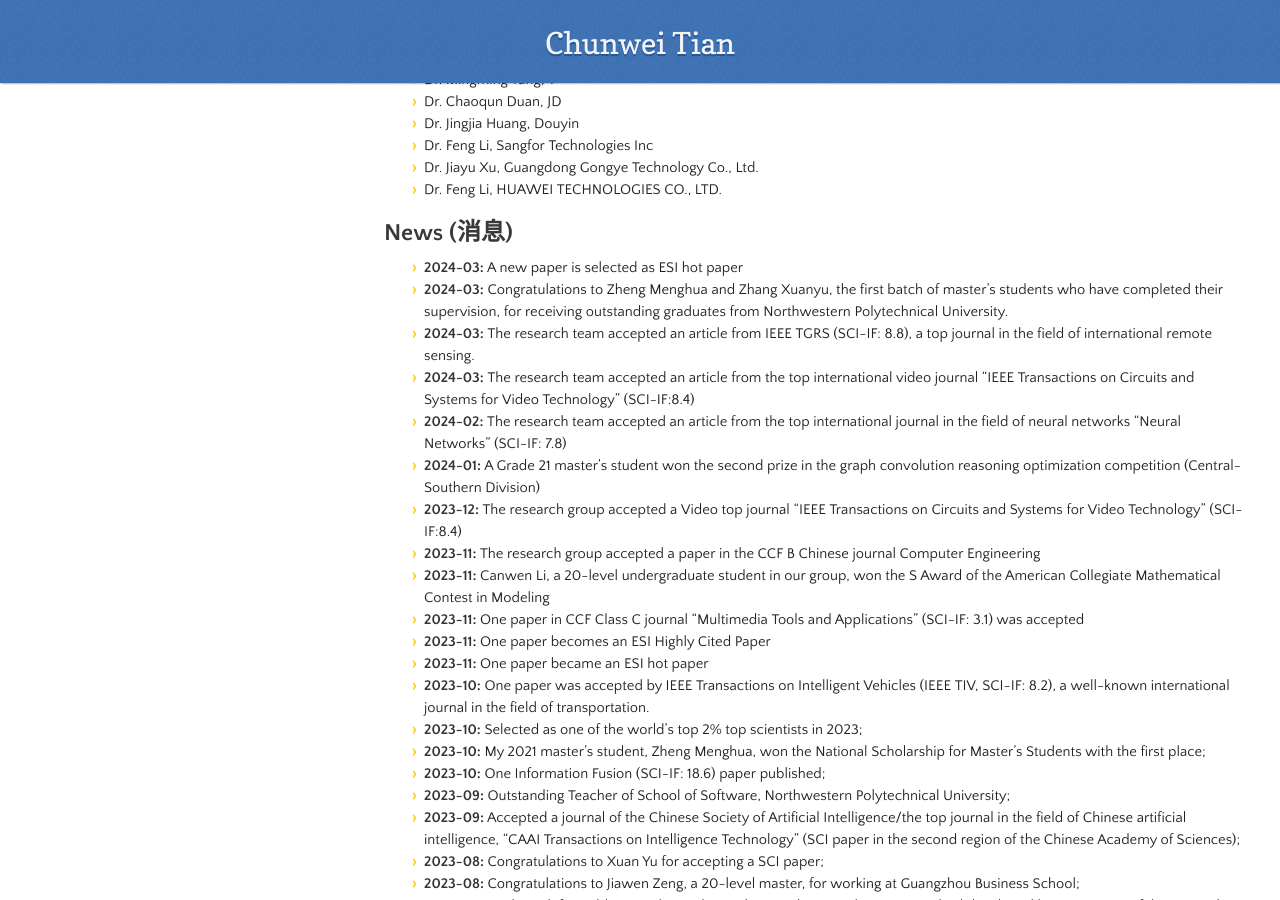
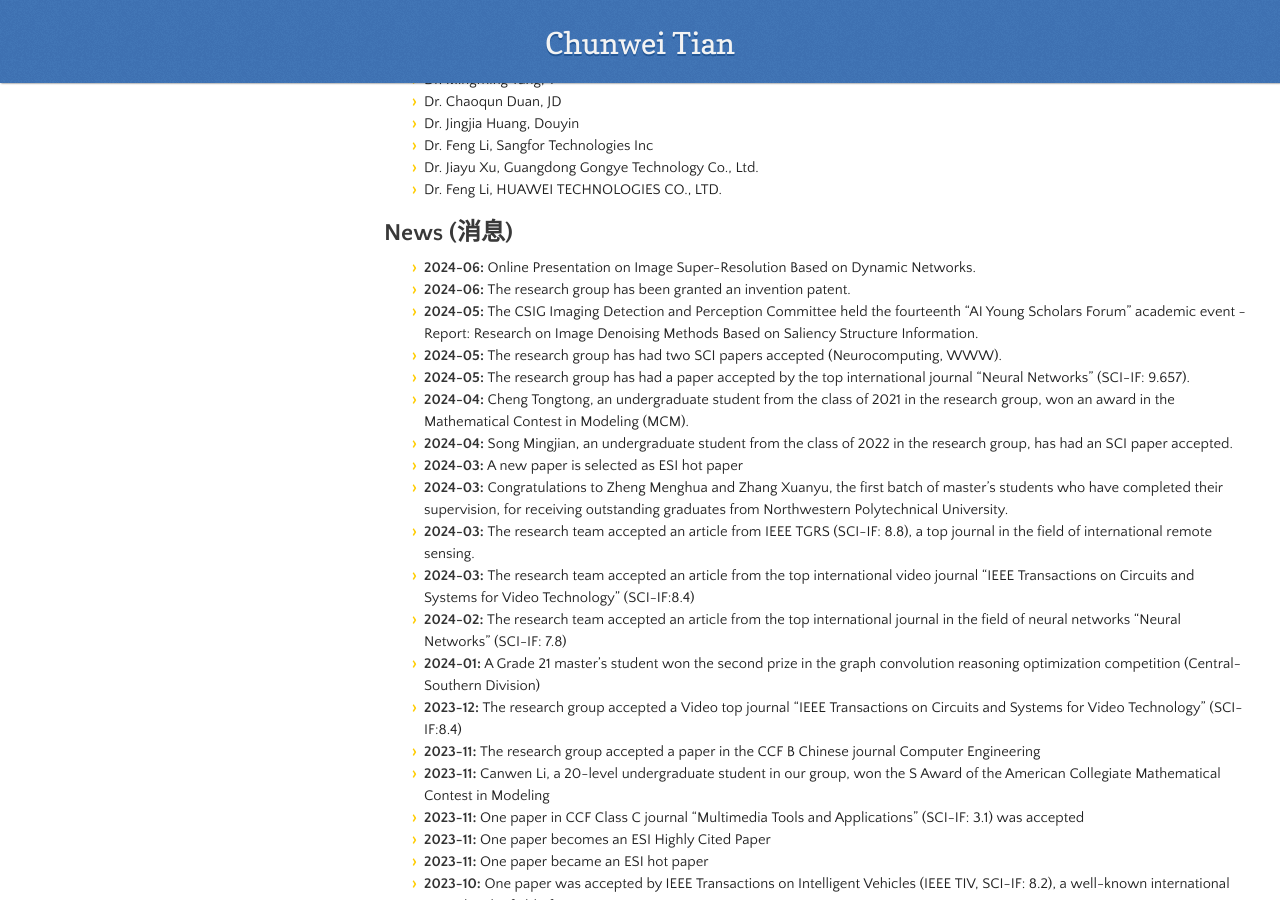
Before and after one commit to hellloxiaotian/hellloxiaotian.github.io, a Jekyll site: the page built from hellloxiaotian.github.io-main/index.md, in a window 1280 px wide and 900 px high, scrolled down 2456 px. Built offline with Jekyll 4.4.1, drawn with Linux system fonts in a browser that asks for light colours; nearby versions of some CDN libraries; our own code applies the rules of GitHub Pages for plain Markdown files; the repository's description, which GitHub fills in, is left out.

Commit message:
Update index.md

```diff
--- a/hellloxiaotian.github.io-main/index.md
+++ b/hellloxiaotian.github.io-main/index.md
@@ -82,6 +82,13 @@ Major Research Project:  Noise Tolerance Computing and Flexible Low-Level Vision
 
 ## News (消息)
 
+- **2024-06:** Online Presentation on Image Super-Resolution Based on Dynamic Networks.
+- **2024-06:** The research group has been granted an invention patent.
+- **2024-05:** The CSIG Imaging Detection and Perception Committee held the fourteenth "AI Young Scholars Forum" academic event - Report: Research on Image Denoising Methods Based on Saliency Structure Information.
+- **2024-05:** The research group has had two SCI papers accepted (Neurocomputing, WWW).
+- **2024-05:** The research group has had a paper accepted by the top international journal "Neural Networks" (SCI-IF: 9.657).
+- **2024-04:** Cheng Tongtong, an undergraduate student from the class of 2021 in the research group, won an award in the Mathematical Contest in Modeling (MCM).
+- **2024-04:** Song Mingjian, an undergraduate student from the class of 2022 in the research group, has had an SCI paper accepted.
 - **2024-03:** A new paper is selected as ESI hot paper
 - **2024-03:** Congratulations to Zheng Menghua and Zhang Xuanyu, the first batch of master’s students who have completed their supervision, for receiving outstanding graduates from Northwestern Polytechnical University.
 - **2024-03:** The research team accepted an article from IEEE TGRS (SCI-IF: 8.8), a top journal in the field of international remote sensing.
```
